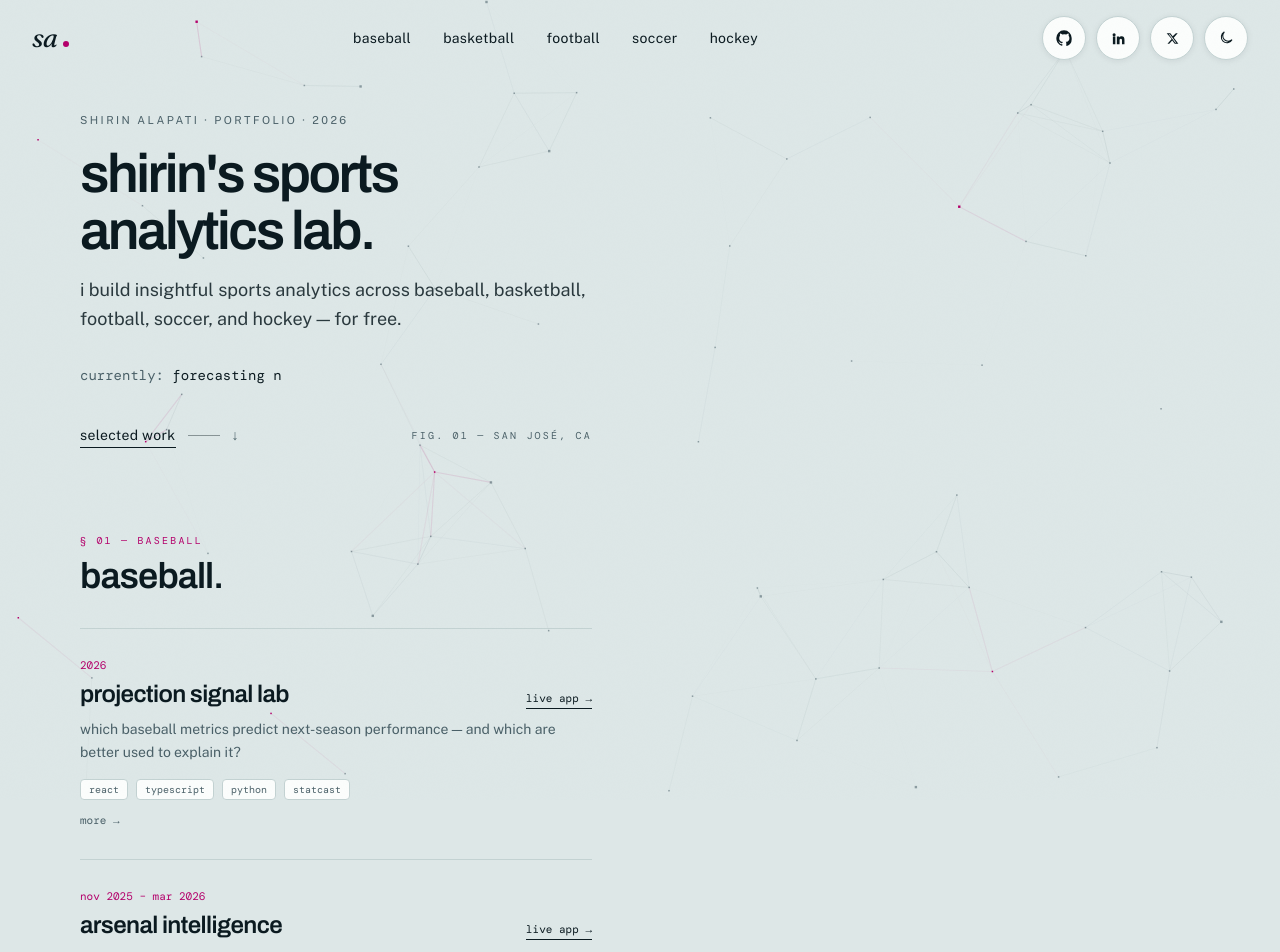
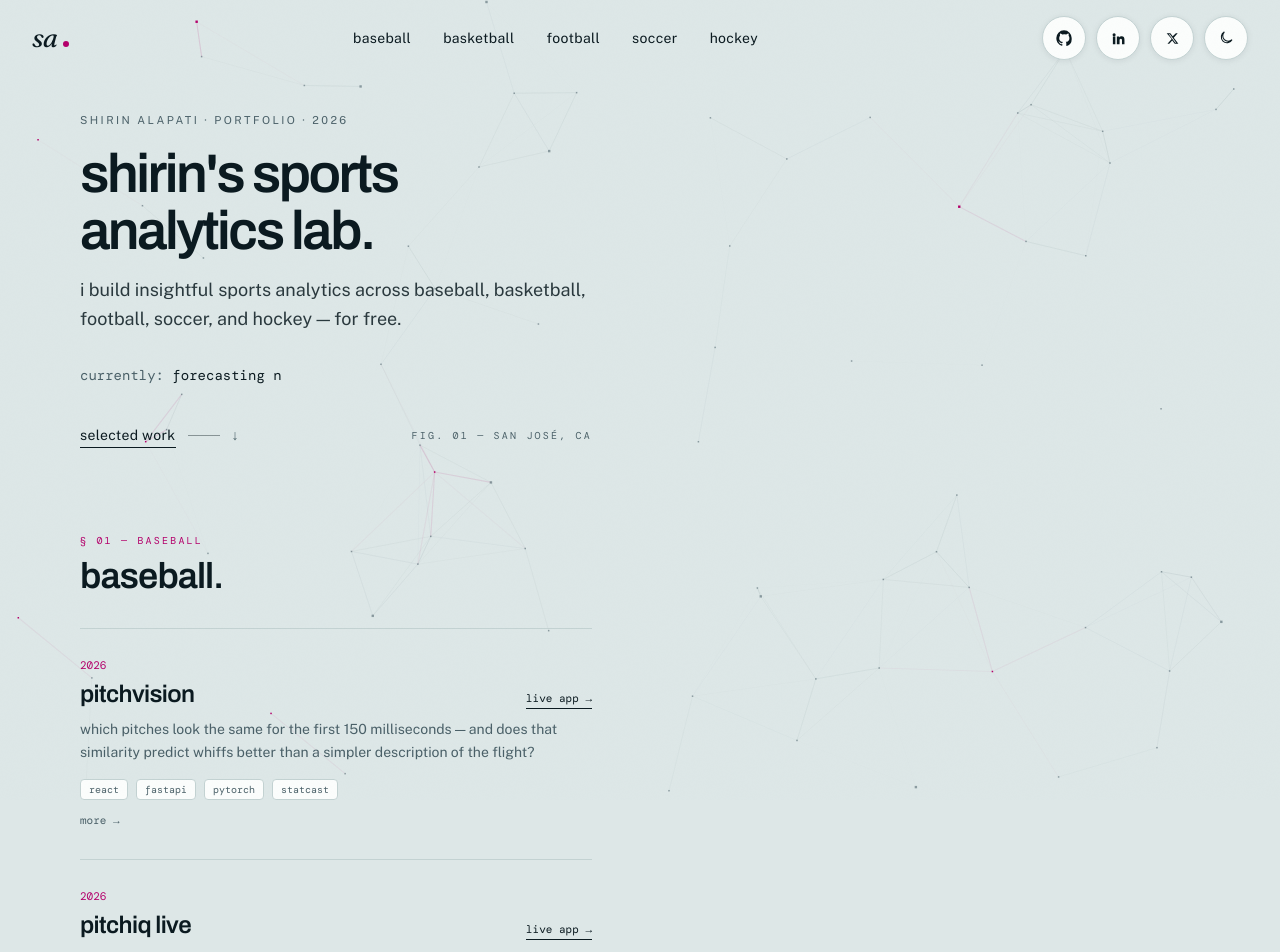
Before and after one commit to shirinalapati/shirin-sports-analytics-lab, a React (Vite) app: page / in a window 1280 px wide. Shown: the top 952 px of the page. Built offline with nearby package versions, Linux system fonts and the light colour scheme; a web font is replaced by a local one.

Commit message:
Add PitchVision and PitchIQ Live to the baseball section.
Both are live 2026 apps, listed with the same short description and link as the other projects.

```diff
--- a/src/data/projects.ts
+++ b/src/data/projects.ts
@@ -196,6 +196,34 @@ export const projects: Project[] = [
     hrefLabel: "live app",
   },
   {
+    slug: "pitchvision",
+    title: "pitchvision",
+    dates: "2026",
+    sport: "baseball",
+    featured: true,
+    blurb:
+      "which pitches look the same for the first 150 milliseconds — and does that similarity predict whiffs better than a simpler description of the flight?",
+    detail:
+      "2026 regular-season statcast. a contrastive transformer embeds the early trajectory; the app shows arsenal overlap, pair paths, and adjusted whiff association. on the frozen test (aug 30–sep 26) the embedding slightly beat geometric separation and lost to raw differences in velocity, release, and movement. september 27 is a separate prospective holdout. not a stuff grade, and not a measurement of what a hitter sees.",
+    tags: ["react", "fastapi", "pytorch", "statcast"],
+    href: "https://pitchvision-production-c5b4.up.railway.app/",
+    hrefLabel: "live app",
+  },
+  {
+    slug: "pitchiq-live",
+    title: "pitchiq live",
+    dates: "2026",
+    sport: "baseball",
+    featured: true,
+    blurb:
+      "what pitch should come next — type and location — if the goal is estimated pitcher run value?",
+    detail:
+      "live decision support during a game. after each pitch it ranks the pitch types and location regions that pitcher actually uses, by estimated run value, with a support floor. lightgbm on 2023–2026 statcast; profiles are as of the day before the pitch. the pitch that was thrown is not the correct answer, and the score is not a claim that the recommendation was causally optimal.",
+    tags: ["python", "lightgbm", "fastapi", "statcast"],
+    href: "https://pitchiq-live-production.up.railway.app/",
+    hrefLabel: "live app",
+  },
+  {
     slug: "projection-signal-lab",
     title: "projection signal lab",
     dates: "2026",
```
